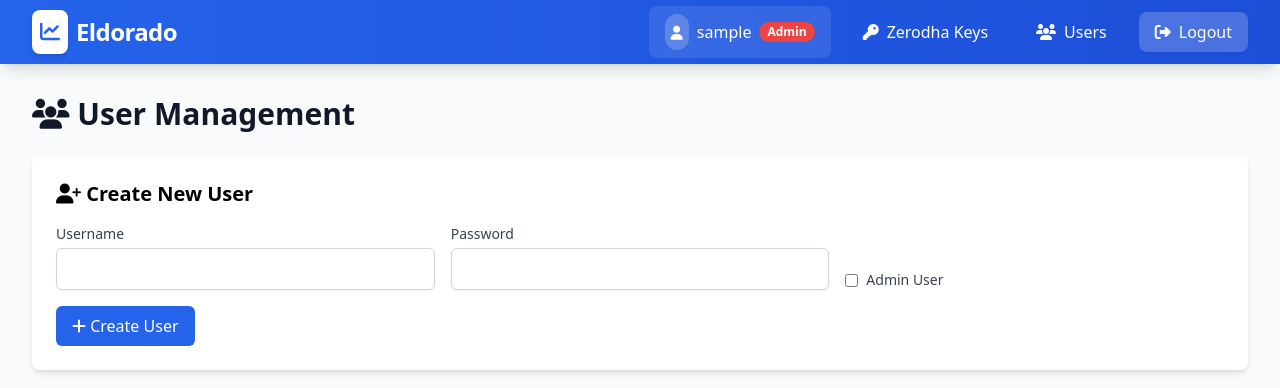
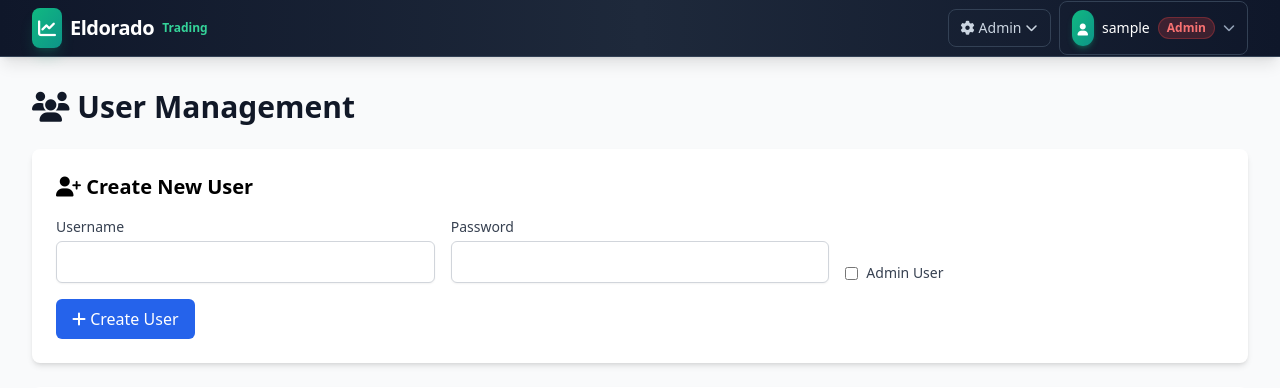
Before and after one commit to vinay-kotian/os-platforms, a Flask app: page /auth/admin/users in a window 1280 px wide. Shown: the top 388 px of the page. Run offline with Flask 3, Linux system fonts and the light colour scheme; the visitor is signed in with stand-in values (Sample User, id 1); data comes from the database, SQL or seed files in the repository; some libraries are stand-ins or nearby versions.

Commit message:
Changed nav bar styling.

```diff
--- a/templates/base.html
+++ b/templates/base.html
@@ -7,76 +7,102 @@
     <script src="https://cdn.tailwindcss.com"></script>
     <link rel="stylesheet" href="https://cdnjs.cloudflare.com/ajax/libs/font-awesome/6.4.0/css/all.min.css">
     <script src="https://cdn.socket.io/4.5.4/socket.io.min.js"></script>
+    <style>
+        /* Improve dropdown behavior on mobile */
+        @media (max-width: 640px) {
+            .group:hover .group-hover\:visible {
+                visibility: visible;
+                opacity: 1;
+            }
+        }
+        /* Ensure dropdowns stay on top */
+        nav .relative {
+            position: relative;
+        }
+    </style>
     {% block head %}{% endblock %}
 </head>
 <body class="bg-gray-50">
     <!-- Navigation -->
-    <nav class="bg-gradient-to-r from-blue-600 to-blue-700 shadow-lg">
+    <nav class="bg-gradient-to-r from-slate-900 via-slate-800 to-slate-900 border-b border-slate-700 shadow-lg">
         <div class="max-w-7xl mx-auto px-4 sm:px-6 lg:px-8">
-            <div class="flex justify-between items-center h-16">
+            <div class="flex justify-between items-center h-14">
                 <!-- Logo/Brand -->
                 <div class="flex items-center">
-                    <a href="{{ url_for('prices.index') if session.user_id else url_for('auth.login') }}" class="flex items-center space-x-2 group">
-                        <div class="bg-white rounded-lg p-2 shadow-md group-hover:shadow-lg transition-shadow">
-                            <i class="fas fa-chart-line text-blue-600 text-xl"></i>
+                    <a href="{{ url_for('prices.index') if session.user_id else url_for('auth.login') }}"
+                       class="flex items-center space-x-2 group">
+                        <div class="bg-gradient-to-br from-emerald-500 to-teal-600 rounded-lg p-1.5 group-hover:from-emerald-400 group-hover:to-teal-500 transition-all shadow-lg shadow-emerald-500/20">
+                            <i class="fas fa-chart-line text-white text-lg"></i>
                         </div>
-                        <span class="text-2xl font-bold text-white tracking-tight">
+                        <span class="text-xl font-bold text-white tracking-tight">
                             Eldorado
                         </span>
+                        <span class="hidden sm:inline text-xs text-emerald-400 font-semibold ml-1">Trading</span>
                     </a>
                 </div>
 
                 <!-- Navigation Items -->
-                <div class="flex items-center space-x-1 sm:space-x-4">
+                <div class="flex items-center space-x-2">
                     {% if session.user_id %}
-                        <!-- User Info -->
-                        <div class="hidden sm:flex items-center space-x-3 bg-white/10 backdrop-blur-sm rounded-lg px-4 py-2">
-                            <div class="flex items-center space-x-2">
-                                <div class="bg-white/20 rounded-full p-1.5">
-                                    <i class="fas fa-user text-white text-sm"></i>
+                        <!-- Admin Menu Dropdown -->
+                        {% if session.is_admin %}
+                        <div class="relative group" id="adminMenu">
+                            <button class="flex items-center space-x-1 px-3 py-2 text-slate-300 hover:text-white hover:bg-slate-700/50 rounded-lg transition-colors text-sm font-medium border border-slate-700 hover:border-slate-600">
+                                <i class="fas fa-cog"></i>
+                                <span class="hidden sm:inline">Admin</span>
+                                <i class="fas fa-chevron-down text-xs"></i>
+                            </button>
+                            <div class="absolute right-0 mt-2 w-48 bg-slate-800 rounded-lg shadow-xl border border-slate-700 py-1 opacity-0 invisible group-hover:opacity-100 group-hover:visible transition-all duration-200 z-50">
+                                <a href="{{ url_for('prices.manage_zerodha_keys') }}"
+                                   class="flex items-center space-x-2 px-4 py-2 text-slate-300 hover:bg-slate-700 hover:text-emerald-400 text-sm transition-colors">
+                                    <i class="fas fa-key w-4"></i>
+                                    <span>Zerodha Keys</span>
+                                </a>
+                                <a href="{{ url_for('auth.list_users') }}"
+                                   class="flex items-center space-x-2 px-4 py-2 text-slate-300 hover:bg-slate-700 hover:text-emerald-400 text-sm transition-colors">
+                                    <i class="fas fa-users w-4"></i>
+                                    <span>Users</span>
+                                </a>
+                            </div>
+                        </div>
+                        {% endif %}
+
+                        <!-- User Menu Dropdown -->
+                        <div class="relative group" id="userMenu">
+                            <button class="flex items-center space-x-2 px-3 py-2 text-slate-300 hover:text-white hover:bg-slate-700/50 rounded-lg transition-colors border border-slate-700 hover:border-slate-600">
+                                <div class="bg-gradient-to-br from-emerald-500 to-teal-600 text-white rounded-full p-1.5 shadow-md shadow-emerald-500/30">
+                                    <i class="fas fa-user text-xs"></i>
                                 </div>
-                                <span class="text-white font-medium">{{ session.username }}</span>
+                                <span class="hidden sm:inline text-sm font-medium text-white">{{ session.username }}</span>
                                 {% if session.is_admin %}
-                                    <span class="px-2 py-0.5 text-xs font-semibold bg-red-500 text-white rounded-full shadow-sm">
+                                    <span class="hidden sm:inline px-2 py-0.5 text-xs font-semibold bg-red-500/20 text-red-400 border border-red-500/30 rounded-full">
                                         Admin
                                     </span>
                                 {% endif %}
+                                <i class="fas fa-chevron-down text-xs text-slate-400 hidden sm:inline"></i>
+                            </button>
+                            <div class="absolute right-0 mt-2 w-48 bg-slate-800 rounded-lg shadow-xl border border-slate-700 py-1 opacity-0 invisible group-hover:opacity-100 group-hover:visible transition-all duration-200 z-50">
+                                <div class="px-4 py-2 border-b border-slate-700">
+                                    <p class="text-sm font-medium text-white">{{ session.username }}</p>
+                                    {% if session.is_admin %}
+                                        <p class="text-xs text-red-400 font-medium">Administrator</p>
+                                    {% else %}
+                                        <p class="text-xs text-slate-400">User Account</p>
+                                    {% endif %}
+                                </div>
+                                <form method="POST" action="{{ url_for('auth.logout') }}" class="block">
+                                    <button type="submit"
+                                            class="w-full text-left flex items-center space-x-2 px-4 py-2 text-slate-300 hover:bg-slate-700 hover:text-red-400 text-sm transition-colors">
+                                        <i class="fas fa-sign-out-alt w-4"></i>
+                                        <span>Logout</span>
+                                    </button>
+                                </form>
                             </div>
                         </div>
-
-                        <!-- Mobile User Info -->
-                        <div class="sm:hidden flex items-center">
-                            <div class="bg-white/10 backdrop-blur-sm rounded-full p-2">
-                                <i class="fas fa-user text-white"></i>
-                            </div>
-                        </div>
-
-                        <!-- Admin Menu -->
-                        {% if session.is_admin %}
-                            <a href="{{ url_for('prices.manage_zerodha_keys') }}"
-                               class="hidden sm:flex items-center space-x-2 px-4 py-2 text-white hover:bg-white/20 rounded-lg transition-colors duration-200 font-medium">
-                                <i class="fas fa-key"></i>
-                                <span>Zerodha Keys</span>
-                            </a>
-                            <a href="{{ url_for('auth.list_users') }}"
-                               class="hidden sm:flex items-center space-x-2 px-4 py-2 text-white hover:bg-white/20 rounded-lg transition-colors duration-200 font-medium">
-                                <i class="fas fa-users"></i>
-                                <span>Users</span>
-                            </a>
-                        {% endif %}
-
-                        <!-- Logout Button -->
-                        <form method="POST" action="{{ url_for('auth.logout') }}" class="inline">
-                            <button type="submit"
-                                    class="flex items-center space-x-2 px-4 py-2 bg-white/20 hover:bg-white/30 text-white rounded-lg transition-all duration-200 font-medium shadow-sm hover:shadow-md">
-                                <i class="fas fa-sign-out-alt"></i>
-                                <span class="hidden sm:inline">Logout</span>
-                            </button>
-                        </form>
                     {% else %}
                         <!-- Login Button -->
                         <a href="{{ url_for('auth.login') }}"
-                           class="flex items-center space-x-2 px-6 py-2 bg-white text-blue-600 hover:bg-blue-50 rounded-lg transition-all duration-200 font-semibold shadow-md hover:shadow-lg">
+                           class="flex items-center space-x-2 px-4 py-2 bg-gradient-to-r from-emerald-500 to-teal-600 text-white hover:from-emerald-400 hover:to-teal-500 rounded-lg transition-all text-sm font-medium shadow-lg shadow-emerald-500/20 hover:shadow-emerald-500/30">
                             <i class="fas fa-sign-in-alt"></i>
                             <span>Login</span>
                         </a>
```
